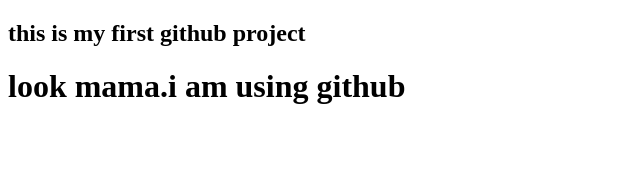
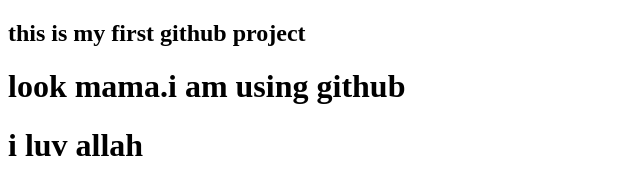
Before and after one commit to shahedabir/alif-ahammed, a plain HTML site: page index.html in a window 1280 px wide. Shown: the whole page, without its empty margins (0-640 px from the left). Drawn offline with Linux system fonts and the light colour scheme.

Commit message:
okkkkkkk

```diff
--- a/index.html
+++ b/index.html
@@ -8,5 +8,6 @@
 <body>
     <h2>this is my first github project</h2>
     <h1>look mama.i am using github</h1>
+    <h1>i luv allah</h1>
 </body>
 </html>
```
